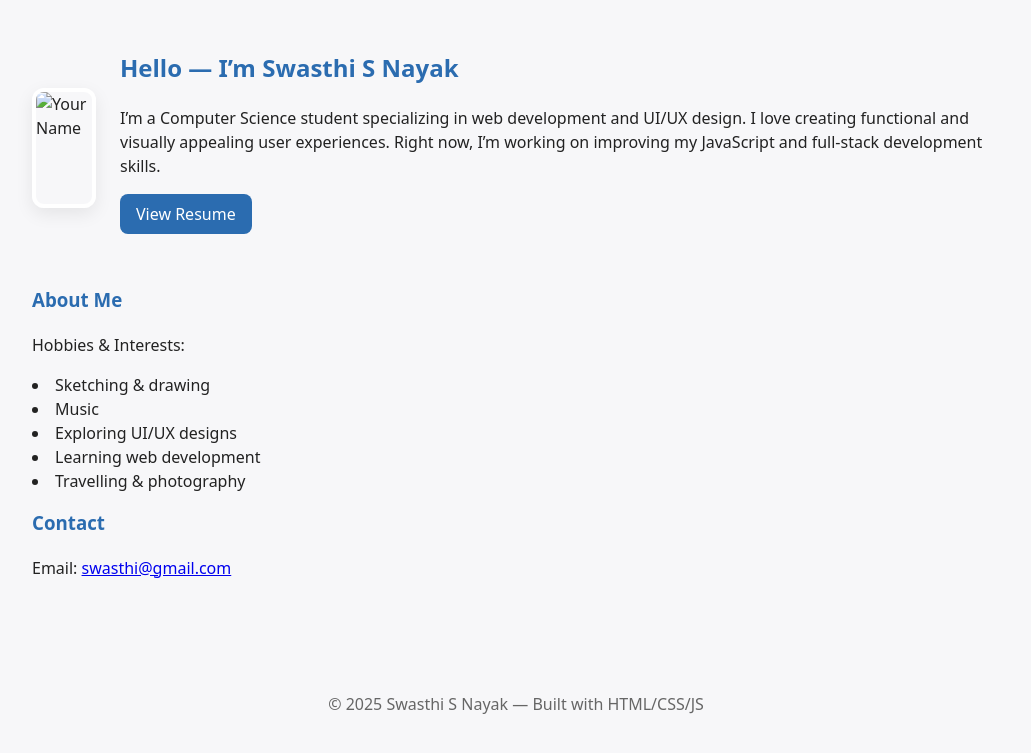
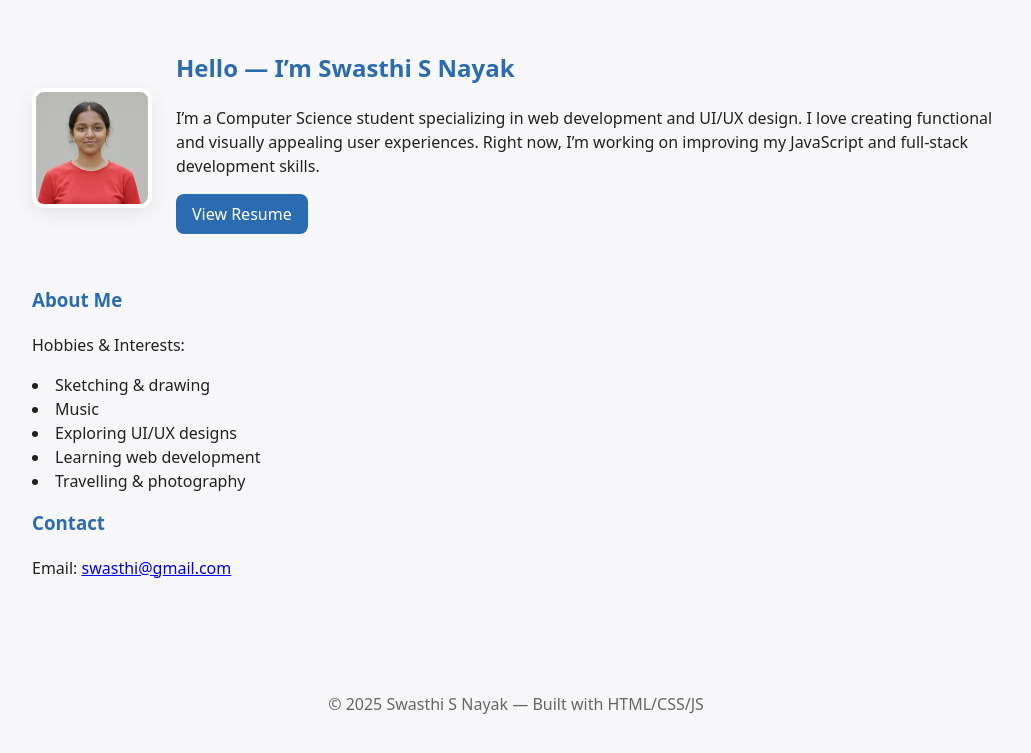
Before and after one commit to Swas-nayak/resume-website, a plain HTML site: page index.html in a window 1280 px wide. Shown: the part 65-818 px from the top of the page, without its empty margins (124-1155 px from the left). Drawn offline with nearby package versions, Linux system fonts and the light colour scheme; files whose address does not match are found by name.

Commit message:
Update index.html

```diff
--- a/index.html
+++ b/index.html
@@ -22,7 +22,7 @@
 
   <main class="container">
     <section id="hero" class="hero">
-      <img src="assets/mee.png" alt="Your Name" class="profile-photo" />
+      <img src="mee.png" alt="Your Name" class="profile-photo" />
       <div class="hero-text">
         <h2>Hello — I’m Swasthi S Nayak</h2>
         <p>I’m a Computer Science student specializing in web development and UI/UX design. I love creating functional and visually appealing user experiences. Right now, I’m working on improving my JavaScript and full-stack development skills.</p>
```
